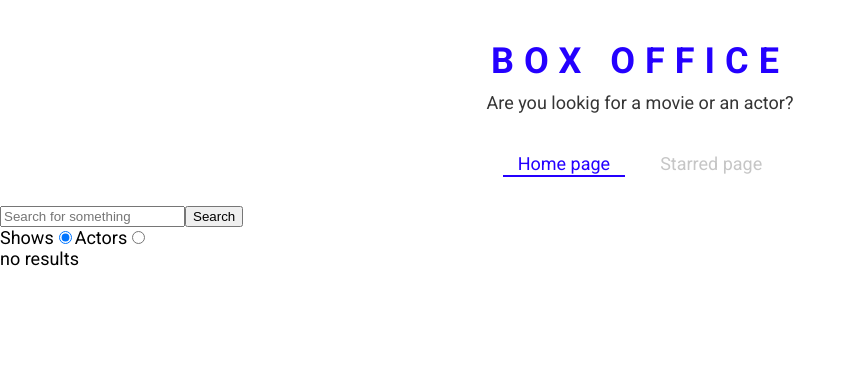
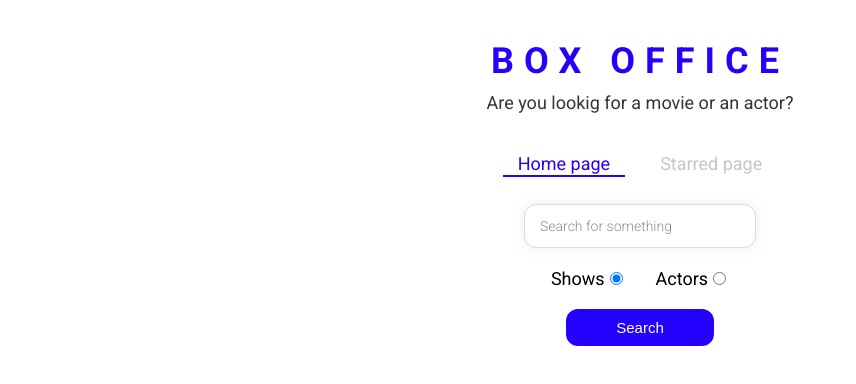
Before and after one commit to Thiru02/Box-office-latest, a React (Create React App) app: page / in a window 1280 px wide. Shown: the top 384 px of the page, without its empty margins (0-856 px from the left). Built offline with nearby package versions, Linux system fonts and the light colour scheme.

Commit message:
finished styling

```diff
--- /dev/null
+++ b/src/Components/Pages/Home.styled.js
@@ -0,0 +1,48 @@
+import styled from "styled-components";
+export const SearchInput = styled.input`
+  display: block;
+  font-family: 'Roboto', sans-serif;
+  width: 200px;
+  margin: auto;
+  outline: none;
+  padding: 13px 15px;
+  border: 1px solid #dbdbdb;
+  box-shadow: 0px 0px 10px 0px rgba(219, 219, 219, 0.5);
+  font-size: 14px;
+  border-radius: 12px;
+  color: #8d8d8d;
+
+  &::placeholder {
+    font-weight: 300;
+    color: #8d8d8d;
+  }
+`;
+
+export const RadioInputsWrapper = styled.div`
+  display: flex;
+  justify-content: center;
+  margin: 20px 0;
+
+  div {
+    margin: 0 15px;
+  }
+`;
+
+export const SearchButtonWrapper = styled.div`
+  text-align: center;
+  margin-bottom: 35px;
+
+  button {
+    color: #fff;
+    background-color: ${({ theme }) => theme.mainColors.blue};
+    margin: auto;
+    padding: 10px 50px;
+    font-size: 15px;
+    border: none;
+    outline: none;
+    border-radius: 12px;
+    &:hover {
+      cursor: pointer;
+    }
+  }
+`;
--- a/src/Components/Pages/Homepage.js
+++ b/src/Components/Pages/Homepage.js
@@ -3,6 +3,7 @@ import Mainpage from '../Mainpage';
 import { apiGet } from '../../misc/config';
 import Showgrid from '../Show/Showgrid';
 import Actorgrid from '../Actor/Actorgrid';
+import { RadioInputsWrapper, SearchButtonWrapper, SearchInput } from './Home.styled';
 
 const Homepage = () => {
   const [input, setInput] = useState('');
@@ -30,7 +31,10 @@ const Homepage = () => {
     }
   };
   const renderResults = () => {
-    if (output?.length === 0) {
+    if (output===''){
+      return
+    }
+    else if (output?.length === 0) {
       return <div>no results</div>;
     }
     if (output?.length > 0) {
@@ -52,15 +56,16 @@ const Homepage = () => {
   };
   return (
     <Mainpage>
-      <input
+      <SearchInput
         type="text"
         onChange={onInputChange}
         onKeyDown={onKeyDown}
         value={input}
         placeholder="Search for something"
       />
-      <button onClick={() => onSearch()}>Search</button>
-      <div>
+
+      <RadioInputsWrapper>
+        <div>
         <label>
           Shows
           <input
@@ -70,6 +75,8 @@ const Homepage = () => {
             value="shows"
           ></input>
         </label>
+        </div>
+        <div>
         <label>
           Actors
           <input
@@ -79,7 +86,11 @@ const Homepage = () => {
             value="people"
           ></input>
         </label>
-      </div>
+        </div>
+      </RadioInputsWrapper>
+      <SearchButtonWrapper>
+      <button onClick={() => onSearch()}>Search</button>
+      </SearchButtonWrapper>
       {renderResults()}
     </Mainpage>
   );
```
